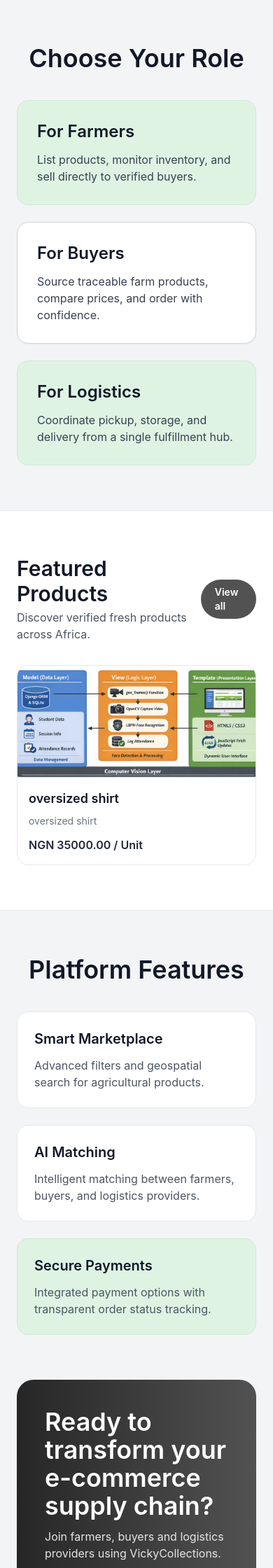
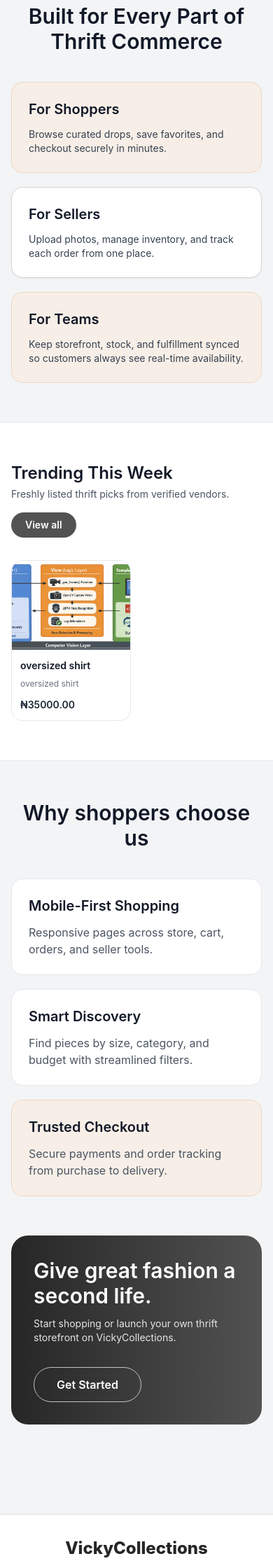
Before and after one commit to Isiaka110/AI-Powered-E-Commerce, a Django app: page / in a window 390 px wide. Shown: the part 729-2969 px from the top of the page at 70% size. Run offline with Django 5.2, Linux system fonts and the light colour scheme; data comes from the database, SQL or seed files in the repository; some libraries are stand-ins or nearby versions.

Commit message:
Improve mobile responsiveness and thrift-focused landing content

```diff
--- a/thrift_ecommerce/templates/base.html
+++ b/thrift_ecommerce/templates/base.html
@@ -26,7 +26,7 @@
             }
         }
     </script>
-    <title>{{ store.store_name|default:"AgriConnect" }}</title>
+    <title>{{ store.store_name|default:"Thrift & Found" }}</title>
     <style>
         #mobile-menu {
             max-height: 0;
@@ -36,23 +36,25 @@
         #mobile-menu.open { max-height: 500px; }
         .no-scrollbar::-webkit-scrollbar { display: none; }
         .no-scrollbar { -ms-overflow-style: none; scrollbar-width: none; }
+        .page-shell { max-width: 84rem; margin-inline: auto; padding-inline: 1rem; }
+        @media (min-width: 768px) { .page-shell { padding-inline: 1.5rem; } }
     </style>
 </head>
 <body class="bg-gray-100 flex flex-col min-h-screen text-gray-900">
 
     <nav class="bg-white border-b border-brand-100 sticky top-0 z-50">
-        <div class="max-w-7xl mx-auto px-4 md:px-10 py-4 flex justify-between items-center">
-            <a href="{% url 'landing' %}" class="flex items-center shrink-0 space-x-3">
+        <div class="max-w-7xl mx-auto px-4 md:px-10 py-4 flex justify-between items-center gap-3">
+            <a href="{% url 'landing' %}" class="flex items-center shrink-0 space-x-3 min-w-0">
                 {% if store.logo %}
                     <img src="{{ store.logo.url }}" alt="{{ store.store_name }}" class="h-8 md:h-10 w-auto object-contain rounded">
                 {% endif %}
-                <span class="text-2xl font-extrabold text-brand-700 tracking-tight">
-                    {{ store.store_name|default:"AgriConnect" }}
+                <span class="text-lg md:text-2xl font-extrabold text-brand-700 tracking-tight truncate">
+                    {{ store.store_name|default:"Thrift & Found" }}
                 </span>
             </a>
 
-            <div class="hidden md:flex items-center space-x-10 text-sm font-semibold text-gray-600">
-                <a href="{% url 'dashboard' %}" class="hover:text-brand-600 transition">Marketplace</a>
+            <div class="hidden md:flex items-center space-x-8 text-sm font-semibold text-gray-600">
+                <a href="{% url 'dashboard' %}" class="hover:text-brand-600 transition">Shop</a>
                 <a href="{% url 'order_history' %}" class="hover:text-brand-600 transition">Orders</a>
                 <a href="{% url 'profile_settings' %}" class="hover:text-brand-600 transition">Settings</a>
 
@@ -61,10 +63,10 @@
                 {% endif %}
             </div>
 
-            <div class="flex items-center space-x-3 md:space-x-6">
+            <div class="flex items-center space-x-2 md:space-x-4">
                 {% if user.is_authenticated %}
-                    <a href="{% url 'wishlist_view' %}" class="text-gray-400 hover:text-brand-600 transition p-1">♡</a>
-                    <a href="{% url 'cart' %}" class="relative text-gray-400 hover:text-brand-600 transition p-1">🛒
+                    <a href="{% url 'wishlist_view' %}" class="text-gray-400 hover:text-brand-600 transition p-1" aria-label="Wishlist">♡</a>
+                    <a href="{% url 'cart' %}" class="relative text-gray-400 hover:text-brand-600 transition p-1" aria-label="Cart">🛒
                         {% if cart_items|length > 0 %}
                         <span class="absolute -top-2 -right-2 bg-brand-600 text-white text-[9px] font-black px-1.5 py-0.5 rounded-full border-2 border-white">{{ cart_items|length }}</span>
                         {% endif %}
@@ -75,24 +77,24 @@
                         <button type="submit" class="text-xs font-semibold text-gray-500 hover:text-red-500 transition">Logout</button>
                     </form>
 
-                    <button onclick="toggleMenu()" class="md:hidden text-gray-900 p-1 focus:outline-none">
+                    <button onclick="toggleMenu()" class="md:hidden text-gray-900 p-1 focus:outline-none" aria-label="Open menu">
                         <svg id="menu-icon" xmlns="http://www.w3.org/2000/svg" class="h-7 w-7" fill="none" viewBox="0 0 24 24" stroke="currentColor">
                             <path stroke-linecap="round" stroke-linejoin="round" stroke-width="2" d="M4 6h16M4 12h16m-7 6h7" />
                         </svg>
                     </button>
                 {% else %}
-                    <a href="{% url 'login' %}" class="font-semibold text-white bg-brand-600 px-6 py-2 rounded-full text-sm hover:bg-brand-700 transition">Sign in</a>
+                    <a href="{% url 'login' %}" class="font-semibold text-white bg-brand-600 px-4 md:px-6 py-2 rounded-full text-sm hover:bg-brand-700 transition whitespace-nowrap">Sign in</a>
                 {% endif %}
             </div>
         </div>
 
         <div id="mobile-menu" class="md:hidden bg-white border-t border-gray-100 transition-all duration-300">
-            <div class="px-8 py-8 flex flex-col space-y-6 font-semibold text-gray-900 text-lg">
-                <a href="{% url 'dashboard' %}" class="flex items-center justify-between">Marketplace <span class="text-brand-500 text-sm">→</span></a>
+            <div class="px-6 py-6 flex flex-col space-y-4 font-semibold text-gray-900">
+                <a href="{% url 'dashboard' %}" class="flex items-center justify-between">Shop <span class="text-brand-500 text-sm">→</span></a>
                 <a href="{% url 'order_history' %}" class="flex items-center justify-between">My Orders <span class="text-brand-500 text-sm">→</span></a>
                 <a href="{% url 'wishlist_view' %}" class="flex items-center justify-between">Wishlist <span class="text-brand-500 text-sm">→</span></a>
                 <a href="{% url 'profile_settings' %}" class="flex items-center justify-between">Account Settings <span class="text-brand-500 text-sm">→</span></a>
-                <div class="pt-6 border-t border-gray-100">
+                <div class="pt-4 border-t border-gray-100">
                     <form action="{% url 'logout' %}" method="POST">{% csrf_token %}<button type="submit" class="text-red-400 text-sm font-semibold">Sign Out</button></form>
                 </div>
             </div>
@@ -100,7 +102,7 @@
     </nav>
 
     {% if messages %}
-    <div class="max-w-7xl mx-auto px-4 mt-6">
+    <div class="page-shell mt-6">
         {% for message in messages %}
         <div class="p-4 rounded-2xl mb-4 flex items-center justify-between shadow-sm bg-white text-gray-800 border border-gray-200">
             <span class="text-sm font-semibold">{{ message }}</span>
@@ -115,12 +117,12 @@
     </main>
 
     <footer class="bg-white border-t border-brand-100 text-gray-700 py-8 mt-16">
-        <div class="max-w-7xl mx-auto px-6 flex flex-col md:flex-row justify-between items-center gap-4">
-            <h3 class="text-2xl font-extrabold text-brand-700">{{ store.store_name|default:"AgriConnect" }}</h3>
-            <div class="flex items-center gap-8 text-sm font-semibold">
+        <div class="max-w-7xl mx-auto px-6 flex flex-col md:flex-row justify-between items-center gap-4 text-center md:text-left">
+            <h3 class="text-2xl font-extrabold text-brand-700">{{ store.store_name|default:"Thrift & Found" }}</h3>
+            <div class="flex flex-wrap items-center justify-center gap-6 text-sm font-semibold">
                 <a href="{% url 'terms' %}" class="hover:text-brand-600">Help & Support</a>
-                <a href="{% url 'landing' %}" class="hover:text-brand-600">Features</a>
-                <a href="{% url 'terms' %}" class="hover:text-brand-600">FAQs</a>
+                <a href="{% url 'landing' %}" class="hover:text-brand-600">How It Works</a>
+                <a href="{% url 'terms' %}" class="hover:text-brand-600">Policies</a>
             </div>
         </div>
     </footer>
--- a/thrift_ecommerce/templates/store/landing.html
+++ b/thrift_ecommerce/templates/store/landing.html
@@ -1,82 +1,83 @@
 {% extends 'base.html' %}
 {% block content %}
-<section class="relative min-h-[72vh] flex items-center justify-center text-center text-white">
-  <div class="absolute inset-0 bg-[url('https://images.unsplash.com/photo-1500937386664-56d1dfef3854?auto=format&fit=crop&w=1800&q=80')] bg-cover bg-center"></div>
-  <div class="absolute inset-0 bg-black/45"></div>
-  <div class="relative z-10 max-w-4xl px-6 py-24">
-    <h1 class="text-4xl md:text-6xl font-bold leading-tight">Connect, Trade & Grow.<br>Agricultural marketplace <span class="text-brand-200">AI</span></h1>
-    <p class="mt-5 text-lg text-gray-100">Africa's premium platform connecting farmers, buyers, and logistics providers with AI-powered matching, monitoring and secure payments.</p>
-    <div class="mt-10 flex flex-wrap justify-center gap-4">
+<section class="relative min-h-[72vh] flex items-center justify-center text-center text-white px-4">
+  <div class="absolute inset-0 bg-[url('https://images.unsplash.com/photo-1483985988355-763728e1935b?auto=format&fit=crop&w=1800&q=80')] bg-cover bg-center"></div>
+  <div class="absolute inset-0 bg-black/55"></div>
+  <div class="relative z-10 max-w-4xl px-2 sm:px-6 py-16 md:py-24">
+    <p class="text-xs sm:text-sm uppercase tracking-[0.25em] text-brand-100 font-semibold">Sustainable style marketplace</p>
+    <h1 class="mt-4 text-3xl sm:text-4xl md:text-6xl font-bold leading-tight">Find pre-loved pieces that fit your style, your size, and your budget.</h1>
+    <p class="mt-5 text-base md:text-lg text-gray-100">{{ store.store_name|default:'Thrift & Found' }} helps shoppers discover quality thrift fashion, while trusted sellers manage listings, orders, and payouts from one dashboard.</p>
+    <div class="mt-10 flex flex-wrap justify-center gap-3 sm:gap-4">
       {% if user.is_authenticated %}
-      <a href="{% url 'vendor_onboarding' %}" class="bg-brand-500 hover:bg-brand-600 text-white font-semibold px-8 py-3 rounded-full">Continue Setup</a>
+      <a href="{% url 'vendor_onboarding' %}" class="bg-brand-500 hover:bg-brand-600 text-white font-semibold px-6 sm:px-8 py-3 rounded-full">Become a Seller</a>
       {% else %}
-      <a href="{% url 'signup' %}" class="bg-brand-500 hover:bg-brand-600 text-white font-semibold px-8 py-3 rounded-full">Get Started Free</a>
+      <a href="{% url 'signup' %}" class="bg-brand-500 hover:bg-brand-600 text-white font-semibold px-6 sm:px-8 py-3 rounded-full">Join Free</a>
       {% endif %}
-      <a href="{% url 'dashboard' %}" class="border border-white/60 hover:bg-white/10 text-white font-semibold px-8 py-3 rounded-full">Explore Marketplace</a>
+      <a href="{% url 'dashboard' %}" class="border border-white/60 hover:bg-white/10 text-white font-semibold px-6 sm:px-8 py-3 rounded-full">Shop the Collection</a>
     </div>
   </div>
 </section>
 
-<section class="max-w-6xl mx-auto px-6 py-16">
-  <h2 class="text-4xl font-semibold text-center text-gray-900">Choose Your Role</h2>
-  <div class="grid md:grid-cols-3 gap-6 mt-10">
-    <article class="bg-[#dff3e3] p-7 rounded-2xl border border-[#cdecd3]">
-      <h3 class="text-2xl font-semibold">For Farmers</h3>
-      <p class="mt-3 text-gray-700">List products, monitor inventory, and sell directly to verified buyers.</p>
+<section class="max-w-6xl mx-auto px-4 sm:px-6 py-14 md:py-16">
+  <h2 class="text-3xl md:text-4xl font-semibold text-center text-gray-900">Built for Every Part of Thrift Commerce</h2>
+  <div class="grid sm:grid-cols-2 lg:grid-cols-3 gap-5 md:gap-6 mt-10">
+    <article class="bg-[#f7efe7] p-6 md:p-7 rounded-2xl border border-[#ecd8c3]">
+      <h3 class="text-xl md:text-2xl font-semibold">For Shoppers</h3>
+      <p class="mt-3 text-gray-700 text-sm md:text-base">Browse curated drops, save favorites, and checkout securely in minutes.</p>
     </article>
-    <article class="bg-white p-7 rounded-2xl border border-brand-200 shadow-sm">
-      <h3 class="text-2xl font-semibold">For Buyers</h3>
-      <p class="mt-3 text-gray-700">Source traceable farm products, compare prices, and order with confidence.</p>
+    <article class="bg-white p-6 md:p-7 rounded-2xl border border-brand-200 shadow-sm">
+      <h3 class="text-xl md:text-2xl font-semibold">For Sellers</h3>
+      <p class="mt-3 text-gray-700 text-sm md:text-base">Upload photos, manage inventory, and track each order from one place.</p>
     </article>
-    <article class="bg-[#dff3e3] p-7 rounded-2xl border border-[#cdecd3]">
-      <h3 class="text-2xl font-semibold">For Logistics</h3>
-      <p class="mt-3 text-gray-700">Coordinate pickup, storage, and delivery from a single fulfillment hub.</p>
+    <article class="bg-[#f7efe7] p-6 md:p-7 rounded-2xl border border-[#ecd8c3] sm:col-span-2 lg:col-span-1">
+      <h3 class="text-xl md:text-2xl font-semibold">For Teams</h3>
+      <p class="mt-3 text-gray-700 text-sm md:text-base">Keep storefront, stock, and fulfillment synced so customers always see real-time availability.</p>
     </article>
   </div>
 </section>
 
 <section class="bg-white border-y border-gray-200">
-  <div class="max-w-6xl mx-auto px-6 py-16">
-    <div class="flex justify-between items-center">
+  <div class="max-w-6xl mx-auto px-4 sm:px-6 py-14 md:py-16">
+    <div class="flex flex-col sm:flex-row sm:justify-between sm:items-center gap-4">
       <div>
-        <h2 class="text-3xl font-semibold">Featured Products</h2>
-        <p class="text-gray-600 mt-1">Discover verified fresh products across Africa.</p>
+        <h2 class="text-2xl md:text-3xl font-semibold">Trending This Week</h2>
+        <p class="text-gray-600 mt-1 text-sm md:text-base">Freshly listed thrift picks from verified vendors.</p>
       </div>
-      <a href="{% url 'dashboard' %}" class="bg-brand-500 text-white px-5 py-2 rounded-full text-sm font-semibold">View all</a>
+      <a href="{% url 'dashboard' %}" class="bg-brand-500 text-white px-5 py-2 rounded-full text-sm font-semibold w-fit">View all</a>
     </div>
 
-    <div class="grid sm:grid-cols-2 md:grid-cols-4 gap-5 mt-8">
+    <div class="grid grid-cols-2 md:grid-cols-4 gap-4 md:gap-5 mt-8">
       {% for product in recent_products %}
       <article class="rounded-2xl overflow-hidden border border-gray-200 bg-white">
-        <img src="{{ product.image.url }}" alt="{{ product.name }}" class="h-40 w-full object-cover">
-        <div class="p-4">
-          <h3 class="font-semibold text-lg">{{ product.name }}</h3>
-          <p class="text-sm text-gray-500 mt-2 line-clamp-2">{{ product.description|default:'High quality produce from verified vendors.' }}</p>
-          <p class="mt-3 font-semibold text-gray-800">NGN {{ product.price }} / Unit</p>
+        <img src="{{ product.image.url }}" alt="{{ product.name }}" class="h-32 sm:h-40 w-full object-cover">
+        <div class="p-3 md:p-4">
+          <h3 class="font-semibold text-sm md:text-lg truncate">{{ product.name }}</h3>
+          <p class="text-xs md:text-sm text-gray-500 mt-2 line-clamp-2">{{ product.description|default:'Quality pre-loved fashion from trusted sellers.' }}</p>
+          <p class="mt-3 font-semibold text-gray-800 text-sm md:text-base">₦{{ product.price }}</p>
         </div>
       </article>
       {% empty %}
-      <p class="text-gray-600 col-span-4">Products will appear here after vendors publish listings.</p>
+      <p class="text-gray-600 col-span-2 md:col-span-4">Products will appear here after sellers publish listings.</p>
       {% endfor %}
     </div>
   </div>
 </section>
 
-<section class="max-w-6xl mx-auto px-6 py-16">
-  <h2 class="text-4xl font-semibold text-center">Platform Features</h2>
-  <div class="grid md:grid-cols-3 gap-6 mt-10">
-    <article class="bg-white rounded-2xl border border-gray-200 p-6"><h3 class="font-semibold text-xl">Smart Marketplace</h3><p class="mt-3 text-gray-600">Advanced filters and geospatial search for agricultural products.</p></article>
-    <article class="bg-white rounded-2xl border border-gray-200 p-6"><h3 class="font-semibold text-xl">AI Matching</h3><p class="mt-3 text-gray-600">Intelligent matching between farmers, buyers, and logistics providers.</p></article>
-    <article class="bg-[#dff3e3] rounded-2xl border border-[#cdecd3] p-6"><h3 class="font-semibold text-xl">Secure Payments</h3><p class="mt-3 text-gray-600">Integrated payment options with transparent order status tracking.</p></article>
+<section class="max-w-6xl mx-auto px-4 sm:px-6 py-14 md:py-16">
+  <h2 class="text-3xl md:text-4xl font-semibold text-center">Why shoppers choose us</h2>
+  <div class="grid md:grid-cols-3 gap-5 md:gap-6 mt-10">
+    <article class="bg-white rounded-2xl border border-gray-200 p-6"><h3 class="font-semibold text-xl">Mobile-First Shopping</h3><p class="mt-3 text-gray-600">Responsive pages across store, cart, orders, and seller tools.</p></article>
+    <article class="bg-white rounded-2xl border border-gray-200 p-6"><h3 class="font-semibold text-xl">Smart Discovery</h3><p class="mt-3 text-gray-600">Find pieces by size, category, and budget with streamlined filters.</p></article>
+    <article class="bg-[#f7efe7] rounded-2xl border border-[#ecd8c3] p-6"><h3 class="font-semibold text-xl">Trusted Checkout</h3><p class="mt-3 text-gray-600">Secure payments and order tracking from purchase to delivery.</p></article>
   </div>
 </section>
 
-<section class="max-w-6xl mx-auto px-6 pb-16">
-  <div class="rounded-3xl p-10 md:p-14 bg-gradient-to-r from-brand-700 to-brand-500 text-white">
-    <h2 class="text-4xl font-semibold max-w-xl">Ready to transform your e-commerce supply chain?</h2>
-    <p class="mt-3 text-brand-100">Join farmers, buyers and logistics providers using {{ store.store_name|default:'AgriConnect' }}.</p>
+<section class="max-w-6xl mx-auto px-4 sm:px-6 pb-16">
+  <div class="rounded-3xl p-8 md:p-14 bg-gradient-to-r from-brand-700 to-brand-500 text-white">
+    <h2 class="text-3xl md:text-4xl font-semibold max-w-2xl">Give great fashion a second life.</h2>
+    <p class="mt-3 text-brand-100 text-sm md:text-base">Start shopping or launch your own thrift storefront on {{ store.store_name|default:'Thrift & Found' }}.</p>
     <div class="mt-8">
-      <a href="{% if user.is_authenticated %}{% url 'vendor_onboarding' %}{% else %}{% url 'signup' %}{% endif %}" class="inline-block rounded-full border border-white/70 px-8 py-3 font-semibold hover:bg-white/10">Get Started Free</a>
+      <a href="{% if user.is_authenticated %}{% url 'vendor_onboarding' %}{% else %}{% url 'signup' %}{% endif %}" class="inline-block rounded-full border border-white/70 px-8 py-3 font-semibold hover:bg-white/10">Get Started</a>
     </div>
   </div>
 </section>
```
